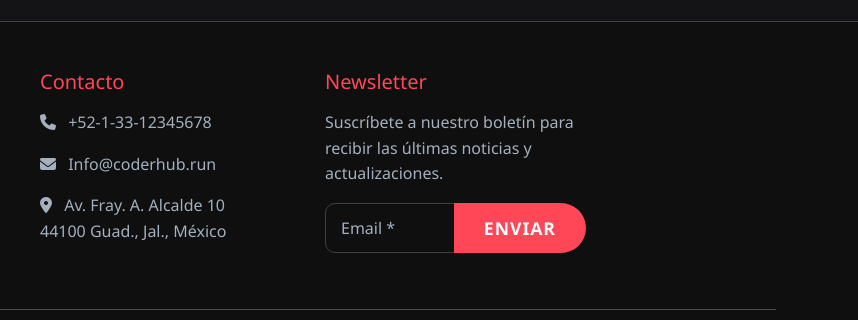
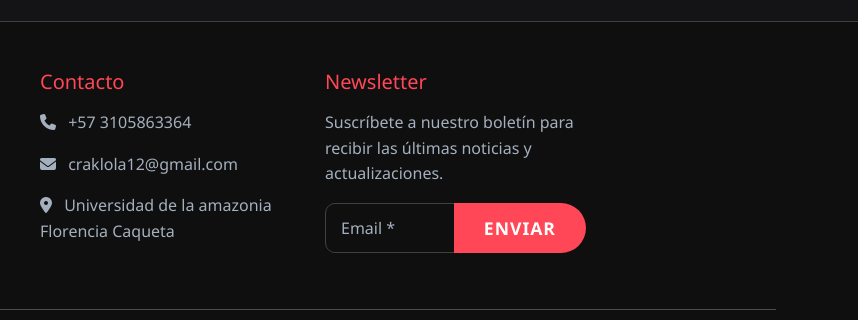
Before and after one commit to santrix12G/Parcial2_2025g2_Cuellar_Santiago, a plain HTML site: page html/services.html in a window 1280 px wide. Shown: the part 3984-4304 px from the top of the page, 422-1280 px from the left. Drawn offline with nearby package versions, Linux system fonts and the light colour scheme.

Commit message:
Pequeños cambios

```diff
--- a/html/services.html
+++ b/html/services.html
@@ -407,9 +407,9 @@
                 </div>
                 <div class="col-lg-3 col-md-6 mb-4">
                     <h5>Contacto</h5>
-                    <p><i class="fas fa-phone me-2"></i> +52-1-33-12345678</p>
-                    <p><i class="fas fa-envelope me-2"></i> Info@coderhub.run</p>
-                    <p><i class="fas fa-map-marker-alt me-2"></i> Av. Fray. A. Alcalde 10<br>44100 Guad., Jal., México
+                   <p><i class="fas fa-phone me-2"></i> +57 3105863364</p>
+                    <p><i class="fas fa-envelope me-2"></i> craklola12@gmail.com</p>
+                    <p><i class="fas fa-map-marker-alt me-2"></i> Universidad de la amazonia<br>Florencia Caqueta
                     </p>
                 </div>
                 <div class="col-lg-3 mb-4">
```
Also changed, not shown: html/about.html (+3 -3 lines), html/contact.html (+3 -3 lines), html/portfolio.html (+3 -3 lines), index.html (+3 -3 lines).
